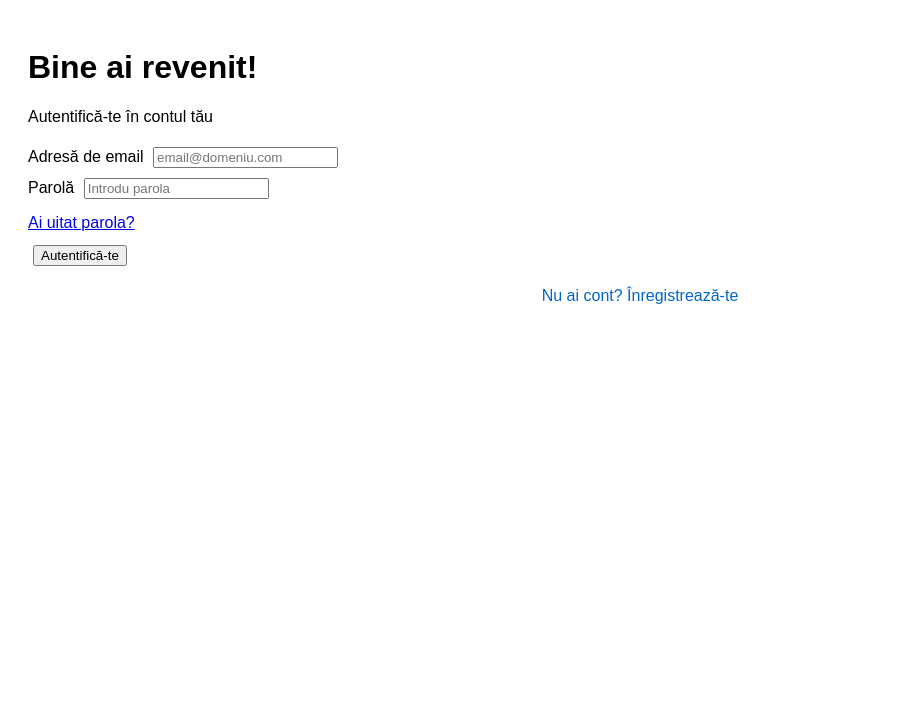
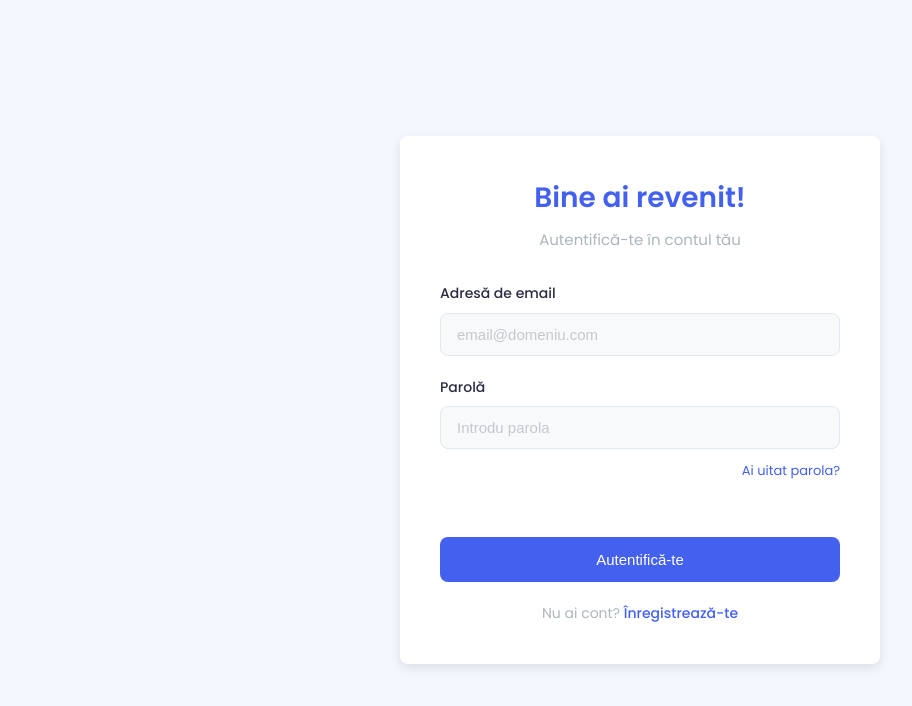
Before and after one commit to IuliaBuhai/ThinkR, a plain HTML site: page auth.html in a window 1280 px wide. Shown: the whole page, without its empty margins (0-912 px from the left). Drawn offline with Linux system fonts and the light colour scheme; no server answers.

Commit message:
Update auth.html

```diff
--- a/auth.html
+++ b/auth.html
@@ -5,26 +5,195 @@
     <meta name="viewport" content="width=device-width, initial-scale=1.0">
     <meta name="description" content="Pagina de autentificare și înregistrare">
     <title>Autentificare | Înregistrare</title>
-    <link rel="stylesheet" href="styles.css">
-    <script type="module" src="app.js" defer></script>
+    <link rel="stylesheet" href="https://fonts.googleapis.com/css2?family=Poppins:wght@300;400;500;600;700&display=swap">
     <style>
-        .auth-form { display: none; }
-        .auth-form.active { display: block; }
+        :root {
+            --primary: #4361ee;
+            --primary-dark: #3a56d4;
+            --secondary: #3f37c9;
+            --text: #2b2d42;
+            --light: #f8f9fa;
+            --gray: #adb5bd;
+            --danger: #ef233c;
+            --border-radius: 8px;
+            --box-shadow: 0 4px 12px rgba(0, 0, 0, 0.1);
+            --transition: all 0.3s ease;
+        }
+
+        * {
+            margin: 0;
+            padding: 0;
+            box-sizing: border-box;
+        }
+
+        body {
+            font-family: 'Poppins', sans-serif;
+            background-color: #f5f7ff;
+            color: var(--text);
+            line-height: 1.6;
+            display: flex;
+            justify-content: center;
+            align-items: center;
+            min-height: 100vh;
+            padding: 20px;
+        }
+
+        .pagina-autentificare {
+            width: 100%;
+            max-width: 480px;
+        }
+
+        .container-autentificare {
+            background-color: white;
+            border-radius: var(--border-radius);
+            box-shadow: var(--box-shadow);
+            padding: 40px;
+            width: 100%;
+        }
+
+        .auth-form {
+            display: none;
+            animation: fadeIn 0.5s ease;
+        }
+
+        .auth-form.active {
+            display: block;
+        }
+
+        .antet-autentificare {
+            text-align: center;
+            margin-bottom: 30px;
+        }
+
+        .antet-autentificare h1 {
+            font-size: 28px;
+            font-weight: 600;
+            color: var(--primary);
+            margin-bottom: 8px;
+        }
+
+        .subtitlu-autentificare {
+            color: var(--gray);
+            font-size: 15px;
+        }
+
+        .form-container {
+            display: flex;
+            flex-direction: column;
+            gap: 20px;
+        }
+
+        .grup-formular {
+            display: flex;
+            flex-direction: column;
+            gap: 8px;
+        }
+
+        .grup-formular label {
+            font-size: 14px;
+            font-weight: 500;
+            color: var(--text);
+        }
+
+        .grup-formular input {
+            padding: 12px 16px;
+            border: 1px solid #e2e8f0;
+            border-radius: var(--border-radius);
+            font-size: 15px;
+            transition: var(--transition);
+            background-color: var(--light);
+        }
+
+        .grup-formular input:focus {
+            outline: none;
+            border-color: var(--primary);
+            box-shadow: 0 0 0 3px rgba(67, 97, 238, 0.2);
+        }
+
+        .grup-formular input::placeholder {
+            color: var(--gray);
+            opacity: 0.7;
+        }
+
+        .parola-uitata {
+            font-size: 13px;
+            color: var(--primary);
+            text-decoration: none;
+            text-align: right;
+            margin-top: 4px;
+            transition: var(--transition);
+        }
+
+        .parola-uitata:hover {
+            text-decoration: underline;
+        }
+
+        .actiuni-formular {
+            margin-top: 10px;
+        }
+
+        .btn {
+            width: 100%;
+            padding: 14px;
+            border: none;
+            border-radius: var(--border-radius);
+            font-size: 15px;
+            font-weight: 500;
+            cursor: pointer;
+            transition: var(--transition);
+        }
+
+        .btn-primar {
+            background-color: var(--primary);
+            color: white;
+        }
+
+        .btn-primar:hover {
+            background-color: var(--primary-dark);
+            transform: translateY(-1px);
+        }
+
         .schimba-formular {
             text-align: center;
-            margin: 1rem 0;
+            margin-top: 20px;
+            font-size: 14px;
+            color: var(--gray);
+        }
+
+        .schimba-formular span {
+            color: var(--primary);
+            font-weight: 500;
             cursor: pointer;
-            color: #0066cc;
+            transition: var(--transition);
         }
-        .schimba-formular:hover {
+
+        .schimba-formular span:hover {
             text-decoration: underline;
         }
+
         .error-message {
-            color: #d32f2f;
-            font-size: 0.9rem;
-            margin-top: 0.5rem;
+            color: var(--danger);
+            font-size: 13px;
+            margin-top: 5px;
+            text-align: center;
+        }
+
+        @keyframes fadeIn {
+            from { opacity: 0; transform: translateY(10px); }
+            to { opacity: 1; transform: translateY(0); }
+        }
+
+        @media (max-width: 576px) {
+            .container-autentificare {
+                padding: 30px 20px;
+            }
+
+            .antet-autentificare h1 {
+                font-size: 24px;
+            }
         }
     </style>
+    <script type="module" src="app.js" defer></script>
 </head>
 <body>
     <main class="pagina-autentificare">
@@ -36,7 +205,7 @@
                     <p class="subtitlu-autentificare">Autentifică-te în contul tău</p>
                 </header>
 
-                <form id="formularLogin" class="form-container">
+                <form id="formularLogin" class="form-container" aria-label="Formular autentificare">
                     <div class="grup-formular">
                         <label for="emailAutentificare">Adresă de email</label>
                         <input
@@ -82,7 +251,7 @@
                     <p class="subtitlu-autentificare">Alătură-te comunității noastre</p>
                 </header>
 
-                <form id="formularSignup" class="form-container">
+                <form id="formularSignup" class="form-container" aria-label="Formular înregistrare">
                     <div class="grup-formular">
                         <label for="numeInregistrare">Nume complet</label>
                         <input
@@ -151,16 +320,13 @@
         function arataFormularAutentificare() {
             document.getElementById('formularAutentificare').classList.add('active');
             document.getElementById('formularInregistrare').classList.remove('active');
-            clearErrors();
+            document.getElementById('loginError').textContent = '';
+            document.getElementById('signupError').textContent = '';
         }
 
         function arataFormularInregistrare() {
             document.getElementById('formularInregistrare').classList.add('active');
             document.getElementById('formularAutentificare').classList.remove('active');
-            clearErrors();
-        }
-
-        function clearErrors() {
             document.getElementById('loginError').textContent = '';
             document.getElementById('signupError').textContent = '';
         }
```
